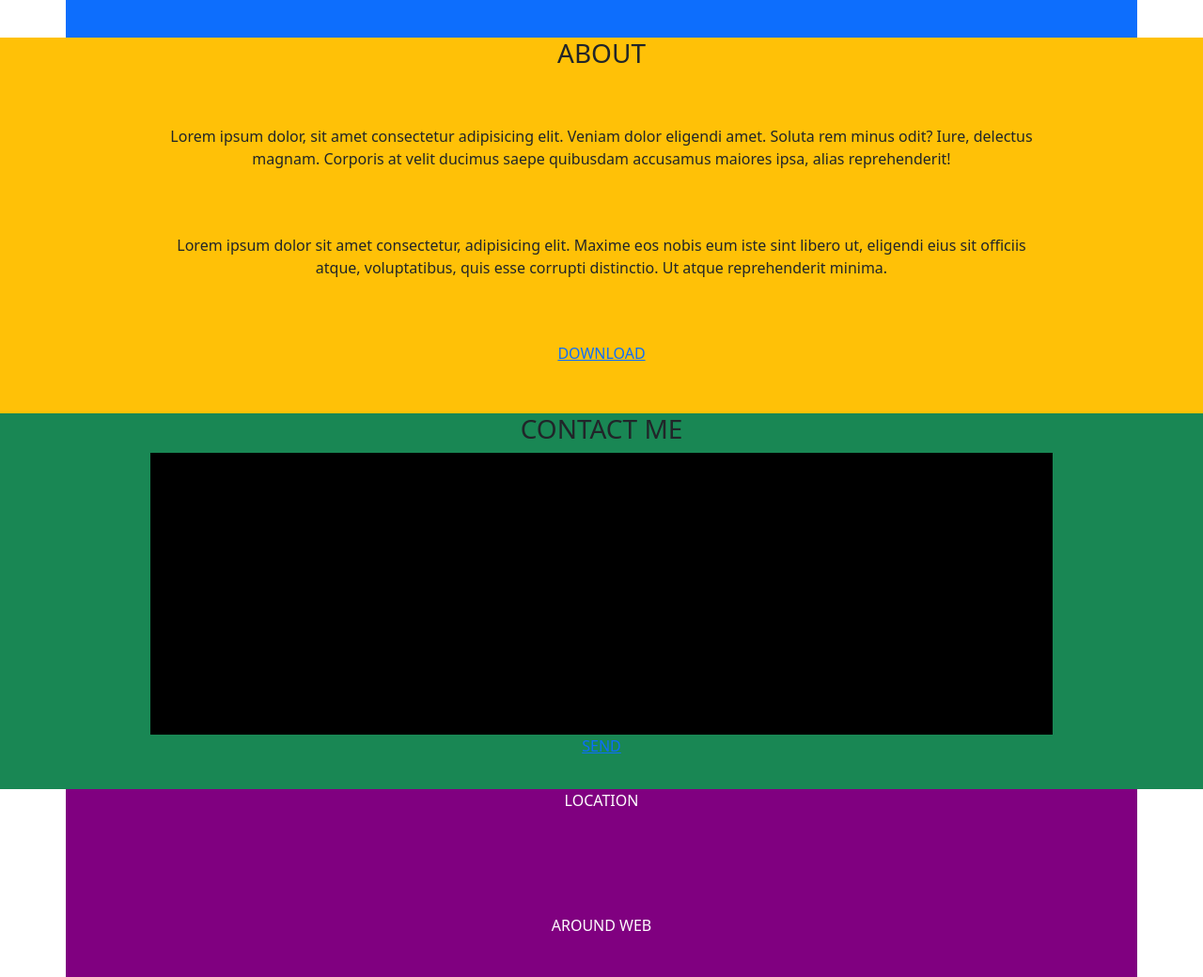
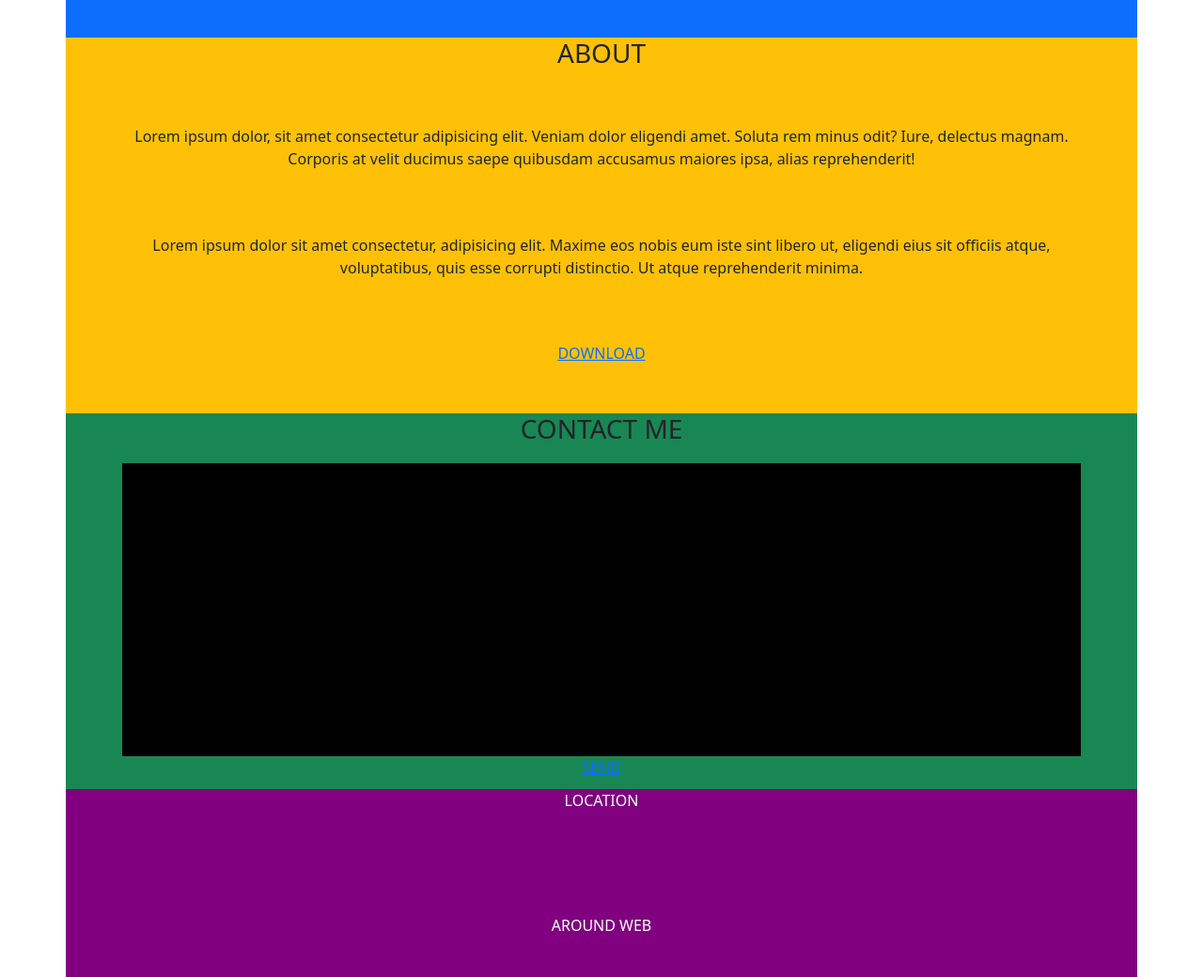
Before and after one commit to masepe95/html-css-bootstrap-freelancer, a plain HTML site: page index.html in a window 1280 px wide. Shown: the part 1140-2180 px from the top of the page at 94% size. Drawn offline with nearby package versions, Linux system fonts and the light colour scheme.

Commit message:
layout fix

```diff
--- a/css/style.css
+++ b/css/style.css
@@ -21,21 +21,13 @@ header .row{
 	min-height: 400px;
 }
 
-.about > .container{
-	max-width: 75%;
-}
-
 .contact .form{
 	min-height: 300px;
 	background: #000;
 }
 
-.contact{
+.contact .row{
 	min-height: 400px;
-}
-
-.contact > .container{
-	max-width: 75%;
 }
 
 .info .row div{
--- a/index.html
+++ b/index.html
@@ -50,19 +50,19 @@
             </div>
         </div>
     </section>
-    <section class="about bg-warning">
-        <div class="container">
-            <div class="row text-center">
-                <h3>ABOUT</h3>
-                <p>Lorem ipsum dolor, sit amet consectetur adipisicing elit. Veniam dolor eligendi amet. Soluta rem minus odit? Iure, delectus magnam. Corporis at velit ducimus saepe quibusdam accusamus maiores ipsa, alias reprehenderit!</p>
-                <p>Lorem ipsum dolor sit amet consectetur, adipisicing elit. Maxime eos nobis eum iste sint libero ut, eligendi eius sit officiis atque, voluptatibus, quis esse corrupti distinctio. Ut atque reprehenderit minima.</p>
-                <a href="#">DOWNLOAD</a>
+    <section class="about">
+        <div class="container bg-warning">
+            <div class="row row-cols-1 text-center mx-5">
+                <h3 class="col">ABOUT</h3>
+                <p class="col">Lorem ipsum dolor, sit amet consectetur adipisicing elit. Veniam dolor eligendi amet. Soluta rem minus odit? Iure, delectus magnam. Corporis at velit ducimus saepe quibusdam accusamus maiores ipsa, alias reprehenderit!</p>
+                <p class="col">Lorem ipsum dolor sit amet consectetur, adipisicing elit. Maxime eos nobis eum iste sint libero ut, eligendi eius sit officiis atque, voluptatibus, quis esse corrupti distinctio. Ut atque reprehenderit minima.</p>
+                <a class="col" href="#">DOWNLOAD</a>
             </div>
         </div>
     </section>
-    <section class="contact bg-success">
-        <div class="container">
-            <div class="row text-center">
+    <section class="contact">
+        <div class="container bg-success">
+            <div class="row text-center mx-5">
                 <h3>CONTACT ME</h3>
                 <div class="form">
                 </div>
@@ -72,10 +72,10 @@
     </section>
     <section class="info">
         <div class="container">
-            <div class="row text-center">
-                <div>LOCATION</div>
-                <div>AROUND WEB</div>
-                <div>ABOUT FREELANCER</div>
+            <div class="row row-cols-1 text-center">
+                <div class="col">LOCATION</div>
+                <div class="col">AROUND WEB</div>
+                <div class="col">ABOUT FREELANCER</div>
             </div>
         </div>
     </section>
```
